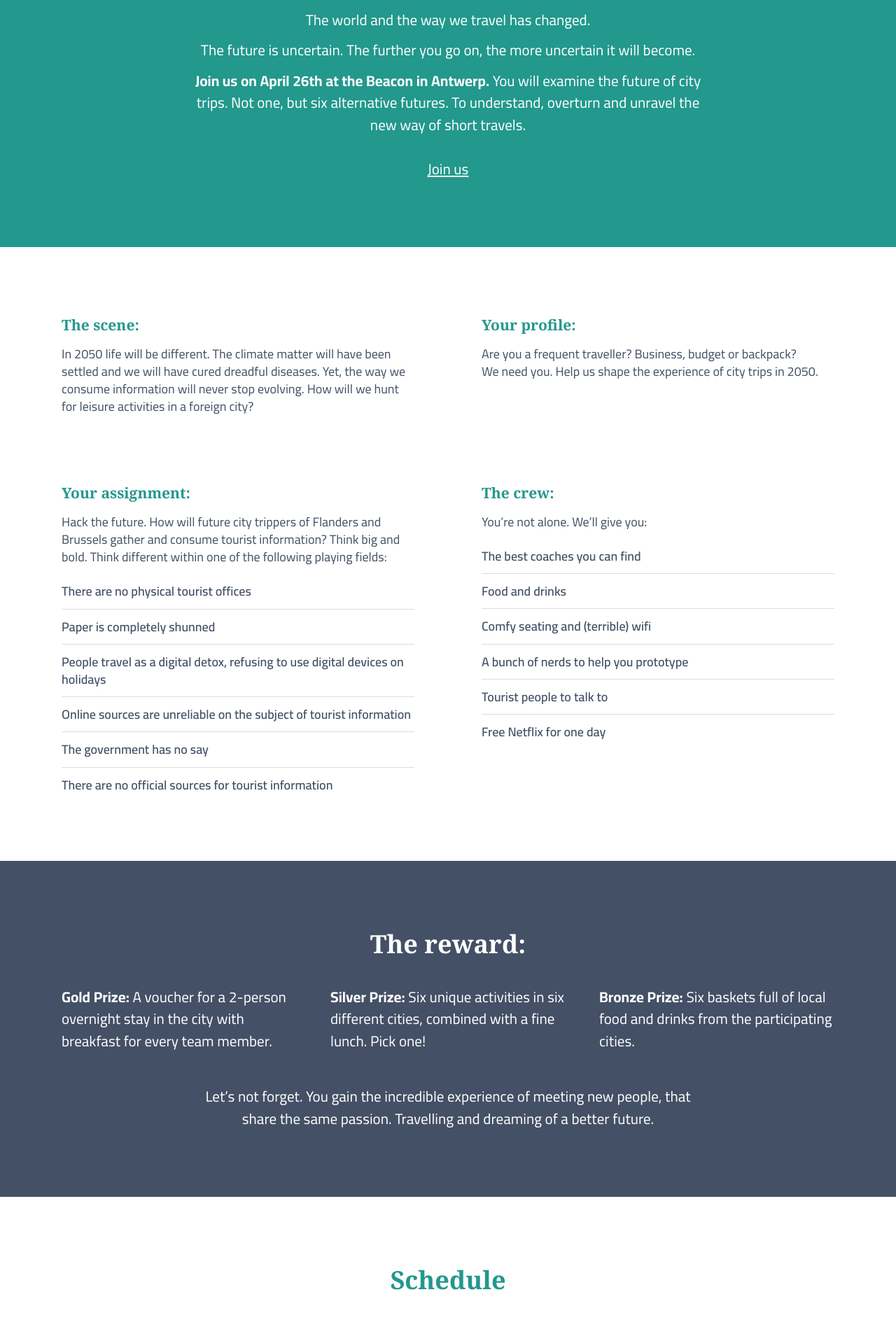
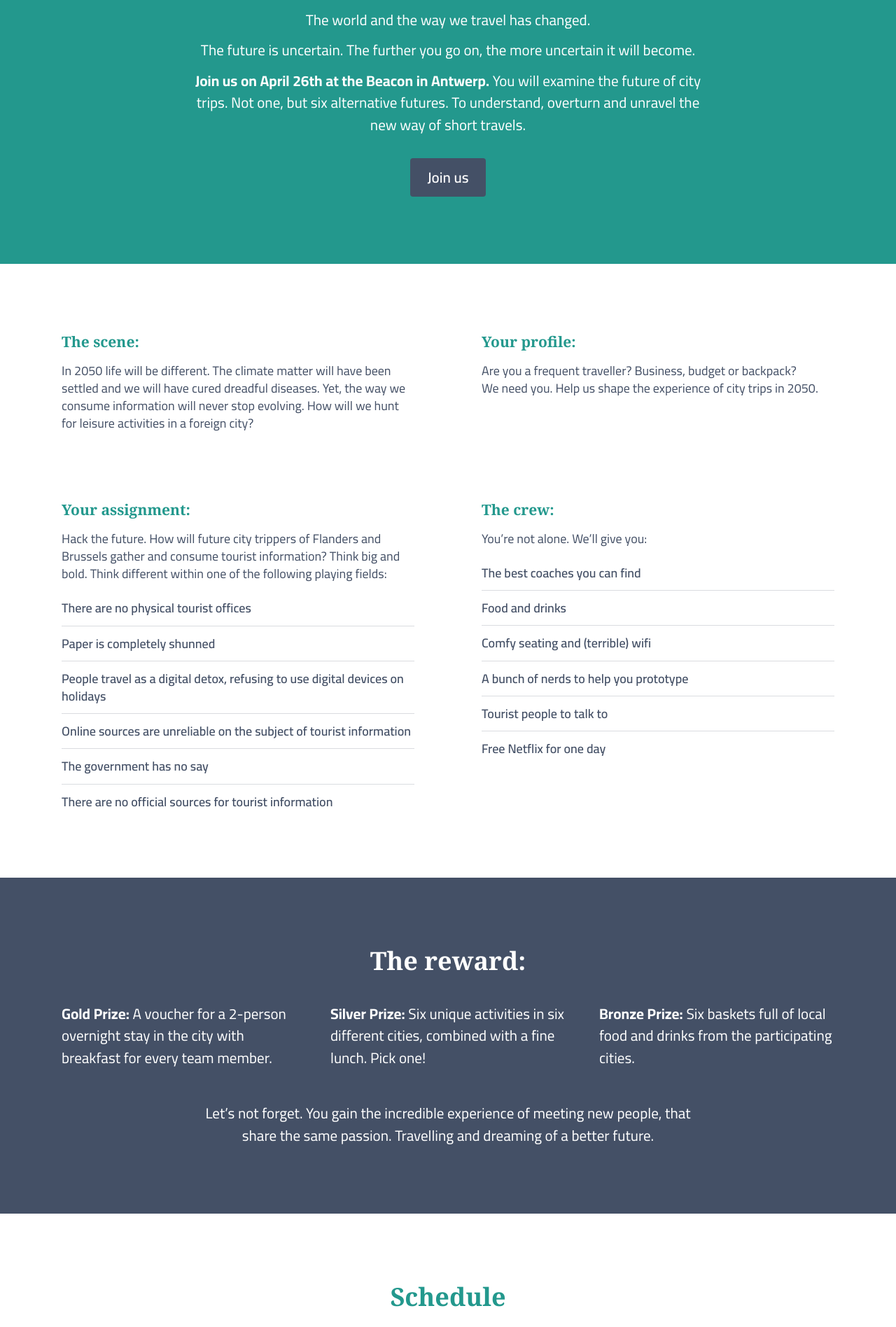
Before and after one commit to nerdlab-be/traveljam, a Jekyll site: the page built from _pages/index.markdown, in a window 1280 px wide. Shown: the part 862-2758 px from the top of the page at 70% size. Built offline with Jekyll 4.4.1, drawn with Linux system fonts in a browser that asks for light colours.

Commit message:
update link

```diff
--- a/_pages/index.markdown
+++ b/_pages/index.markdown
@@ -14,7 +14,7 @@ opdracht:
   title: "Wake up. It’s 2050."
   para-one: "The world and the way we travel has changed. "
   para-two: "The future is uncertain. The further you go on, the more uncertain it will become."
-  para-three: "<strong>Join us on April 26th at the Beacon in Antwerp.</strong> You will examine the future of city trips. Not one, but six alternative futures. To understand, overturn and unravel the new way of short travels.<br> <br> <a href='/register' class='c-link'>Join us</a>"
+  para-three: "<strong>Join us on April 26th at the Beacon in Antwerp.</strong> You will examine the future of city trips. Not one, but six alternative futures. To understand, overturn and unravel the new way of short travels.<br> <br> <a href='/register' class='c-btn c-btn--primary'>Join us</a>"
   subtitle-one: "The scene:"
   subpara-one: "In 2050 life will be different. The climate matter will have been settled and we will have cured dreadful diseases. Yet, the way we consume information will never stop evolving. How will we hunt for leisure activities in a foreign city?"
   subtitle-two: "Your profile:"
```
